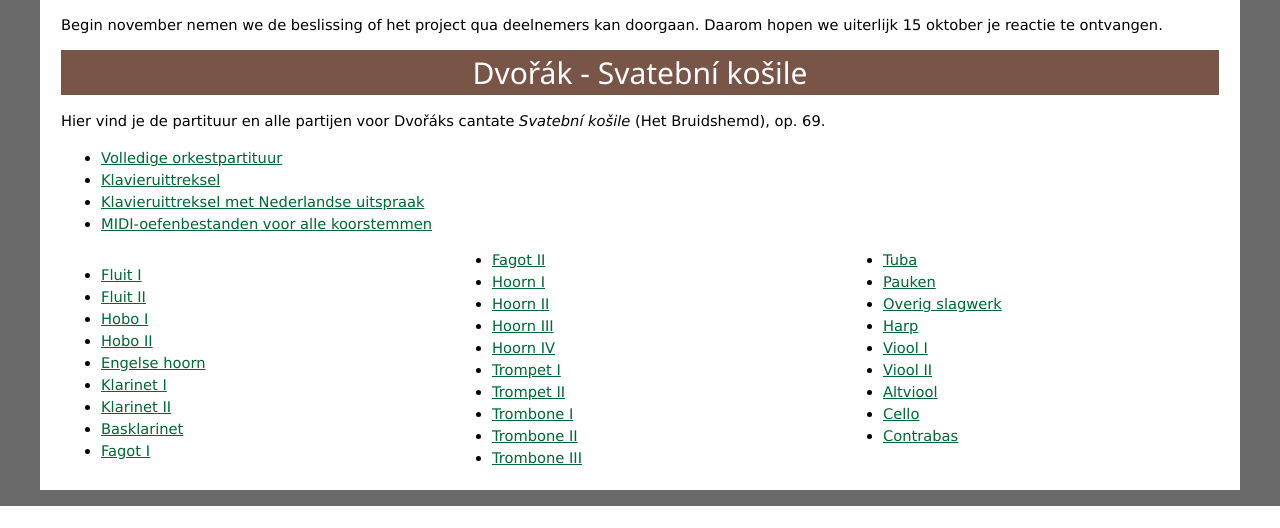
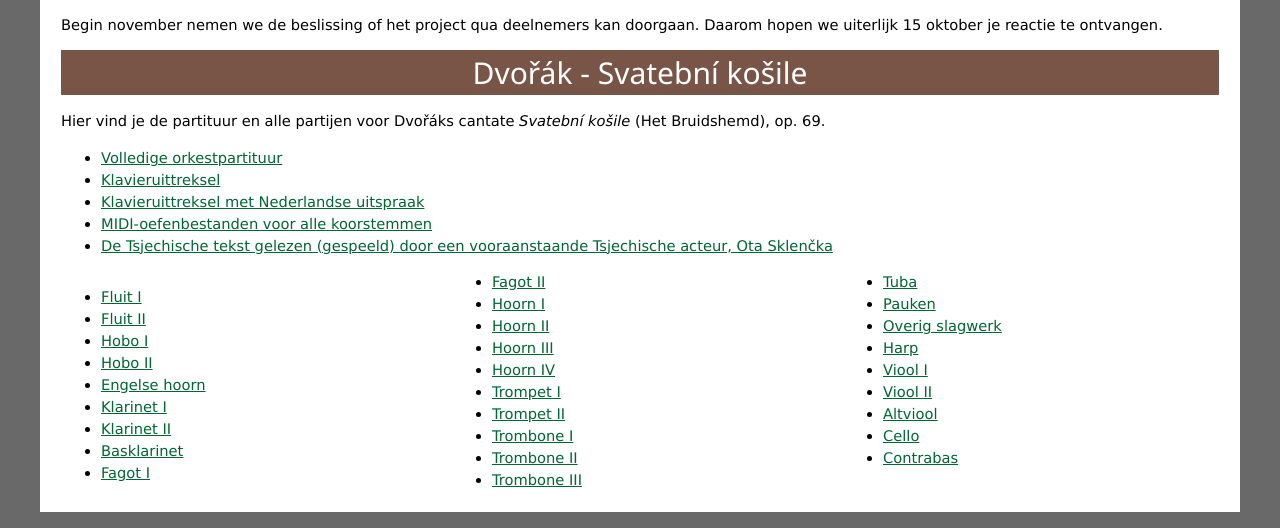
Before and after one commit to DirkjanH/projectorkest.pellegrina.net, a PHP site: page /info_deelnemers_svk.php in a window 1280 px wide. Shown: the part 1219-1747 px from the top of the page. Before the commit the page ends 1725 px from the top, so only its background shows below. Run offline with PHP 8.4, Linux system fonts and the light colour scheme.

Commit message:
Fix formatting issues and add a link to a video of the Czech text reading in info_deelnemers_svk.php

```diff
--- a/info_deelnemers_svk.php
+++ b/info_deelnemers_svk.php
@@ -1,5 +1,6 @@
 <!DOCTYPE html>
 <html>
+
 <head>
     <meta name="viewport" content="width=device-width, initial-scale=1">
     <meta charset="utf-8">
@@ -7,14 +8,15 @@
     <link rel="shortcut icon" href="/favicon.ico" type="image/x-icon">
     <link rel="icon" href="/favicon.ico" type="image/x-icon">
     <style type="text/css">
-    .cols3 {
-        column-count: 3;
-        column-rule: none;
-    }
+        .cols3 {
+            column-count: 3;
+            column-rule: none;
+        }
     </style>
     <title>Project Dvořák - Het Bruidshemd 2026 - informatie voor deelnemers
     </title>
 </head>
+
 <body>
     <div class="TekstpaginaAchtergrond">
         <header class="w3-container w3-text-white"
@@ -35,7 +37,8 @@
                 spetterden door de kathedraal en wisten het publiek mee te
                 slepen. Helaas konden we dit programma maar eenmaal opvoeren en
                 is de opname door een fout mislukt. De roep om het werk nog een
-                keer uit te voeren, maar dan in Nederland, werd hoorbaar. </p>
+                keer uit te voeren, maar dan in Nederland, werd hoorbaar.
+            </p>
             <p> Op zondagmiddag 28 februari 2026 voeren we dit prachtige werk
                 opnieuw uit in de Geertekerk te Utrecht. We hopen op een zo
                 groot mogelijke deelname van de deelnemers van afgelopen zomer.
@@ -139,7 +142,8 @@
                 reactie te ontvangen. </p>
             <h2 class="w3-center w3-brown">Dvořák - Svatební košile</h2>
             <p>Hier vind je de partituur en alle partijen voor Dvořáks cantate
-                <em>Svatební košile</em> (Het Bruidshemd), op. 69. </p>
+                <em>Svatební košile</em> (Het Bruidshemd), op. 69.
+            </p>
             <ul>
                 <li><a href="https://pellegrina.net/pdf/2026-1/Dvořák - Svatební košíle - score A4.pdf"
                         target="_blank">Volledige orkestpartituur</a></li>
@@ -152,6 +156,10 @@
                 <li><a href="https://midi.emjeka.nl/midifiles/dvorak-bruidshemd.html"
                         target="_blank">MIDI-oefenbestanden voor alle
                         koorstemmen</a>
+                <li><a href="https://m.youtube.com/watch?v=PoFILLsE50A"
+                        target="_blank">De Tsjechische tekst gelezen (gespeeld)
+                        door een vooraanstaande Tsjechische acteur, Ota
+                        Sklenčka</a></li>
                 </li>
             </ul>
             <div class="cols3">
@@ -217,4 +225,5 @@
         </div>
     </div>
 </body>
+
 </html>
```
